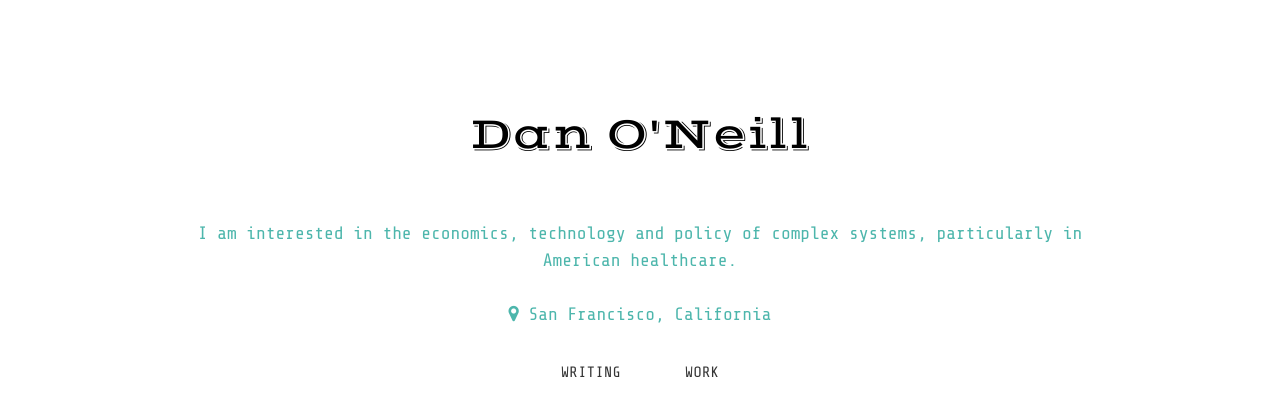
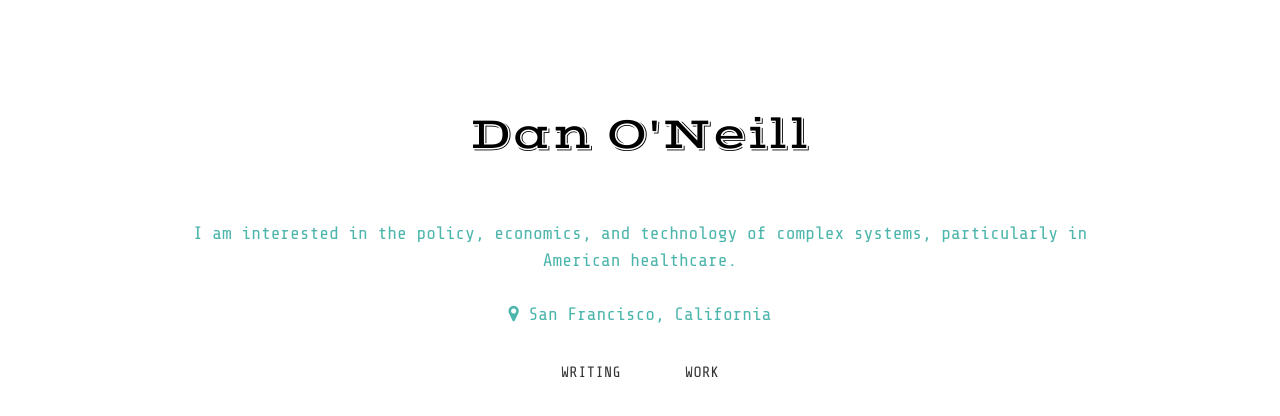
Before and after one commit to danielponeill/danielponeill.github.io, a Jekyll site: the page built from index.html, in a window 1280 px wide. Shown: the top 416 px of the page. Built offline with Jekyll 4.4.1, drawn with Linux system fonts in a browser that asks for light colours; some web fonts are replaced.

```diff
--- a/_config.yml
+++ b/_config.yml
@@ -1,6 +1,6 @@
 title: "Dan O'Neill"
 description: "Personal website of Daniel P. O'Neill, digital health executive and health policy fellow.  Home for my occasional brainstorms."
-about: "I am interested in the economics, technology and policy of complex systems, particularly in American healthcare."
+about: "I am interested in the policy, economics, and technology of complex systems, particularly in American healthcare."
 location: "San Francisco, California"
 email: dan@dponeill.com
 baseurl: ""
```
